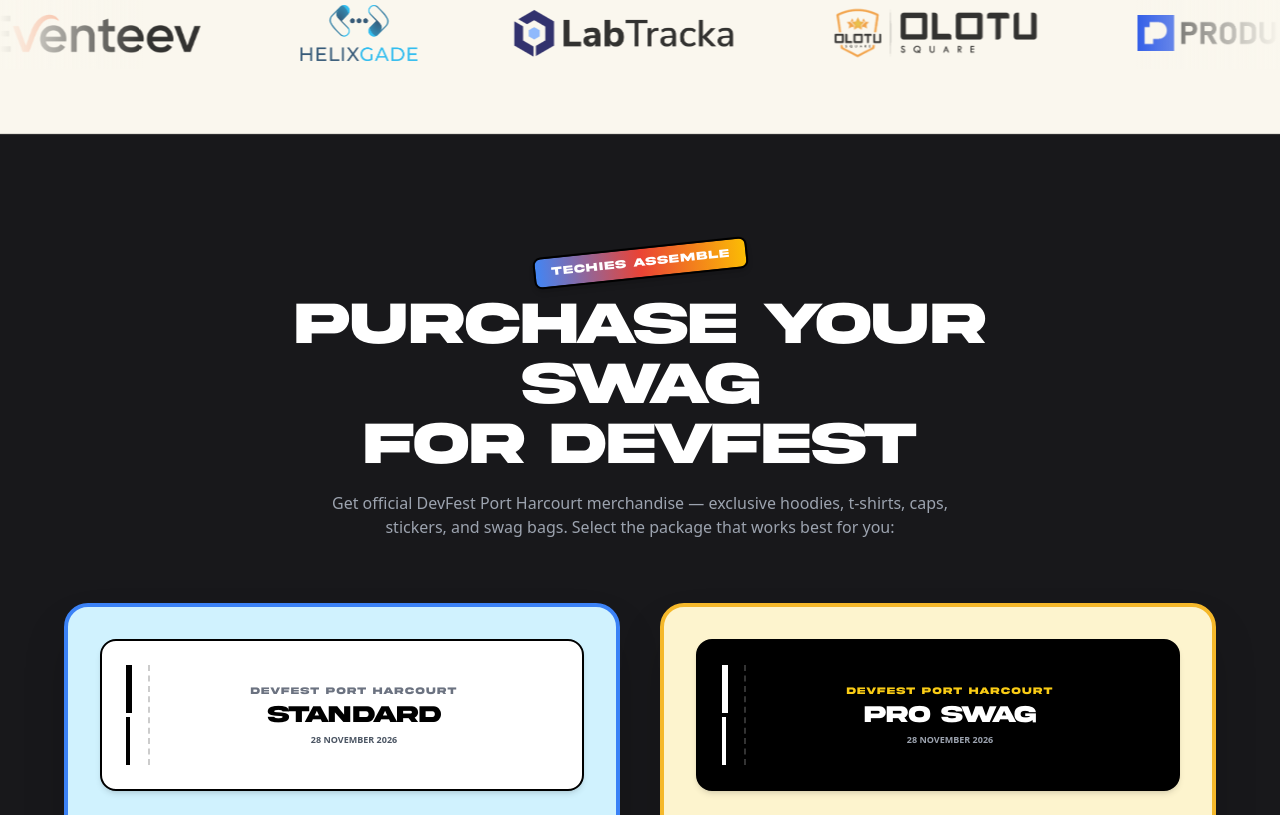
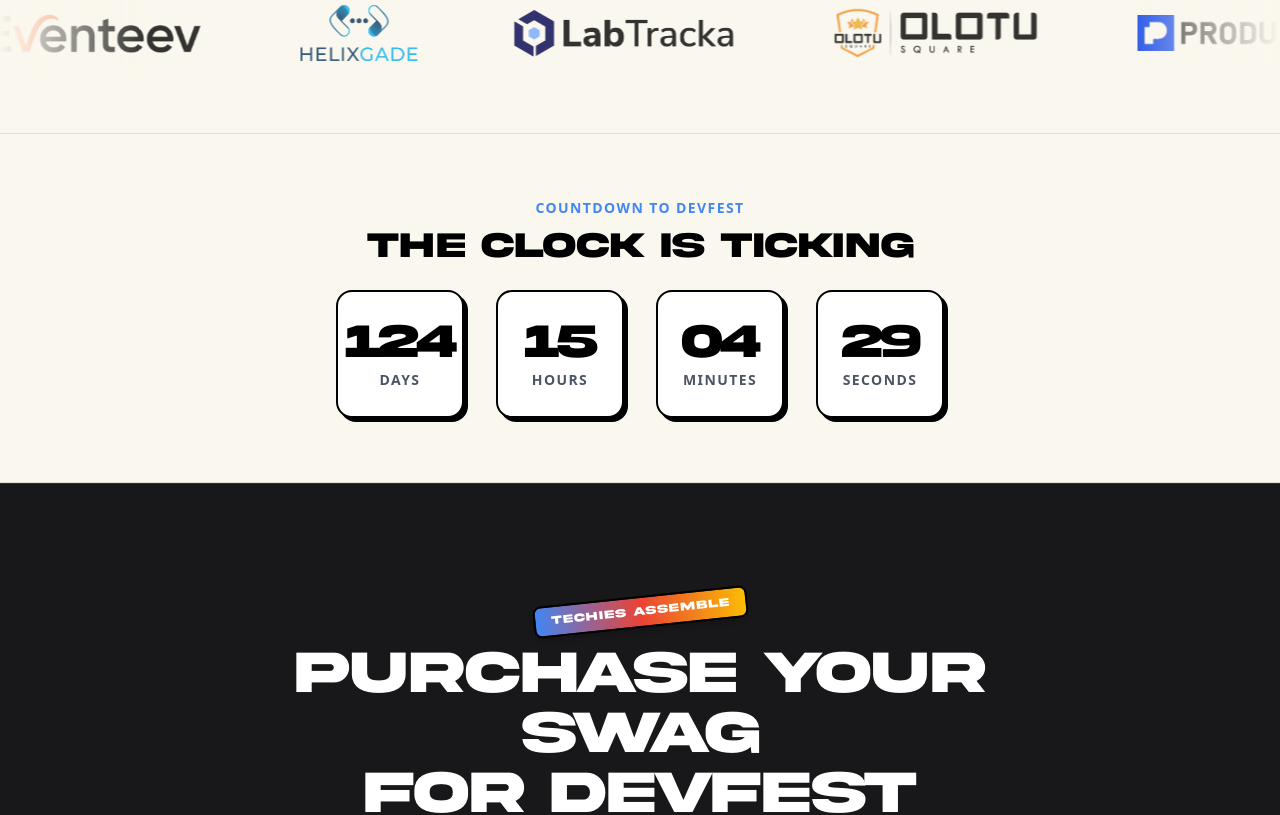
Before and after one commit to Alphadude/gdgportharcourt, a Next.js app: page / in a window 1280 px wide. Shown: the part 840-1655 px from the top of the page. Built offline with nearby package versions, Linux system fonts and the light colour scheme; a web font is replaced by a local one.

Commit message:
updated counter

```diff
--- a/app/page.tsx
+++ b/app/page.tsx
@@ -7,6 +7,7 @@
 import type { Metadata } from "next";
 import HeroSection from "@/components/HeroSection";
 import SponsorTicker from "@/components/SponsorTicker";
+import CountdownTimer from "@/components/CountdownTimer";
 import SwagSection from "@/components/SwagSection";
 import SpeakersCarousel from "@/components/SpeakersCarousel";
 import MemoryLaneSection from "@/components/MemoryLaneSection";
@@ -29,6 +30,9 @@ export default function HomePage() {
 
       {/* ── Sponsor Ticker ─────────────────────────────────────────── */}
       <SponsorTicker sponsors={sponsors} />
+
+      {/* ── Countdown Timer ────────────────────────────────────────── */}
+      <CountdownTimer />
 
       {/* ── Swag Section (Purchasing DevFest Merch) ────────────────── */}
       <SwagSection />
--- /dev/null
+++ b/components/CountdownTimer.tsx
@@ -0,0 +1,74 @@
+"use client";
+
+import { useState, useEffect } from "react";
+
+export default function CountdownTimer() {
+  const [timeLeft, setTimeLeft] = useState({
+    days: 0,
+    hours: 0,
+    minutes: 0,
+    seconds: 0,
+  });
+
+  useEffect(() => {
+    // November 28th, 2026, 09:00:00 AM West Africa Time (WAT)
+    const targetDate = new Date("2026-11-28T09:00:00+01:00").getTime();
+
+    const interval = setInterval(() => {
+      const now = new Date().getTime();
+      const difference = targetDate - now;
+
+      if (difference <= 0) {
+        clearInterval(interval);
+        setTimeLeft({ days: 0, hours: 0, minutes: 0, seconds: 0 });
+      } else {
+        const days = Math.floor(difference / (1000 * 60 * 60 * 24));
+        const hours = Math.floor(
+          (difference % (1000 * 60 * 60 * 24)) / (1000 * 60 * 60)
+        );
+        const minutes = Math.floor((difference % (1000 * 60 * 60)) / (1000 * 60));
+        const seconds = Math.floor((difference % (1000 * 60)) / 1000);
+
+        setTimeLeft({ days, hours, minutes, seconds });
+      }
+    }, 1000);
+
+    return () => clearInterval(interval);
+  }, []);
+
+  return (
+    <section className="py-12 sm:py-16 px-4 sm:px-6 lg:px-8 w-full max-w-7xl mx-auto flex flex-col items-center justify-center border-b border-black/10">
+      <div className="text-center mb-6">
+        <p className="text-google-blue text-xs sm:text-sm font-bold uppercase tracking-widest mb-2">
+          Countdown to DevFest
+        </p>
+        <h2 className="font-akira font-black text-2xl sm:text-4xl text-black tracking-tight uppercase leading-none">
+          THE CLOCK IS TICKING
+        </h2>
+      </div>
+
+      <div className="flex flex-wrap justify-center gap-4 sm:gap-8">
+        <CountdownBox value={timeLeft.days} label="Days" />
+        <CountdownBox value={timeLeft.hours} label="Hours" />
+        <CountdownBox value={timeLeft.minutes} label="Minutes" />
+        <CountdownBox value={timeLeft.seconds} label="Seconds" />
+      </div>
+    </section>
+  );
+}
+
+function CountdownBox({ value, label }: { value: number; label: string }) {
+  // Pad with leading zero if less than 10
+  const formattedValue = value < 10 ? `0${value}` : value.toString();
+
+  return (
+    <div className="flex flex-col items-center justify-center bg-white border-2 border-black rounded-2xl w-24 h-24 sm:w-32 sm:h-32 shadow-[4px_4px_0px_0px_rgba(0,0,0,1)] hover:translate-x-1 hover:translate-y-1 hover:shadow-[0px_0px_0px_0px_rgba(0,0,0,1)] transition-all">
+      <span suppressHydrationWarning className="font-akira font-black text-3xl sm:text-5xl text-black tracking-tighter">
+        {formattedValue}
+      </span>
+      <span className="text-gray-600 font-bold text-xs sm:text-sm uppercase tracking-widest mt-1">
+        {label}
+      </span>
+    </div>
+  );
+}
--- a/components/Footer.tsx
+++ b/components/Footer.tsx
@@ -48,6 +48,15 @@ const SOCIALS = [
     icon: (
       <svg className="w-4 h-4" fill="currentColor" viewBox="0 0 24 24">
         <path d="M20.447 20.452h-3.554v-5.569c0-1.328-.027-3.037-1.852-3.037-1.853 0-2.136 1.445-2.136 2.939v5.667H9.351V9h3.414v1.561h.046c.477-.9 1.637-1.85 3.37-1.85 3.601 0 4.267 2.37 4.267 5.455v6.286zM5.337 7.433a2.062 2.062 0 01-2.063-2.065 2.064 2.064 0 112.063 2.065zm1.782 13.019H3.555V9h3.564v11.452zM22.225 0H1.771C.792 0 0 .774 0 1.729v20.542C0 23.227.792 24 1.771 24h20.451C23.2 24 24 23.227 24 22.271V1.729C24 .774 23.2 0 22.222 0h.003z" />
+      </svg>
+    ),
+  },
+  {
+    name: "TikTok",
+    href: "https://www.tiktok.com/@gdgportharcourt",
+    icon: (
+      <svg className="w-4 h-4" fill="currentColor" viewBox="0 0 24 24">
+        <path d="M12.525.02c1.31-.02 2.61-.01 3.91-.04.08 1.53.63 3.09 1.75 4.17 1.12 1.11 2.7 1.62 4.24 1.79v4.03c-1.44-.05-2.89-.35-4.2-.97-.57-.26-1.1-.59-1.62-.93v7.2c0 1.63-.39 3.29-1.28 4.7-1.12 1.77-2.92 3.01-4.96 3.41-2.02.4-4.13.11-5.91-.9-1.79-1-3.15-2.67-3.72-4.63-.58-1.95-.31-4.08.76-5.83 1.07-1.74 2.8-2.95 4.78-3.4 1.25-.28 2.54-.26 3.79.03V12.7c-.55-.17-1.13-.26-1.7-.24-1.29.04-2.55.51-3.52 1.34-.97.83-1.6 2.03-1.75 3.32-.15 1.29.17 2.6 .88 3.66.72 1.05 1.83 1.76 3.06 1.95 1.24.2 2.53-.08 3.57-.77 1.04-.69 1.75-1.75 1.96-3v-19z" />
       </svg>
     ),
   },
--- a/components/MemoryLaneSection.tsx
+++ b/components/MemoryLaneSection.tsx
@@ -22,7 +22,7 @@ export default function MemoryLaneSection() {
 
           <div className="flex flex-wrap items-center gap-4 pt-2">
             <a
-              href="https://youtube.com"
+              href="https://www.youtube.com/watch?v=2KGk2PXq1sY"
               target="_blank"
               rel="noopener noreferrer"
               className="inline-flex items-center px-8 py-3.5 rounded-full bg-[#F5B82A] text-black font-akira font-black text-xs sm:text-sm uppercase tracking-wider hover:bg-yellow-400 transition-all hover:scale-105 shadow-md border-2 border-black"
@@ -31,7 +31,7 @@ export default function MemoryLaneSection() {
             </a>
 
             <a
-              href="https://photos.google.com"
+              href="https://photos.app.goo.gl/P3e2dAzXQEekQVWRA"
               target="_blank"
               rel="noopener noreferrer"
               className="inline-flex items-center px-8 py-3.5 rounded-full bg-[#18181B] text-white font-akira font-black text-xs sm:text-sm uppercase tracking-wider hover:bg-gray-800 transition-all hover:scale-105 shadow-md border-2 border-black"
```
